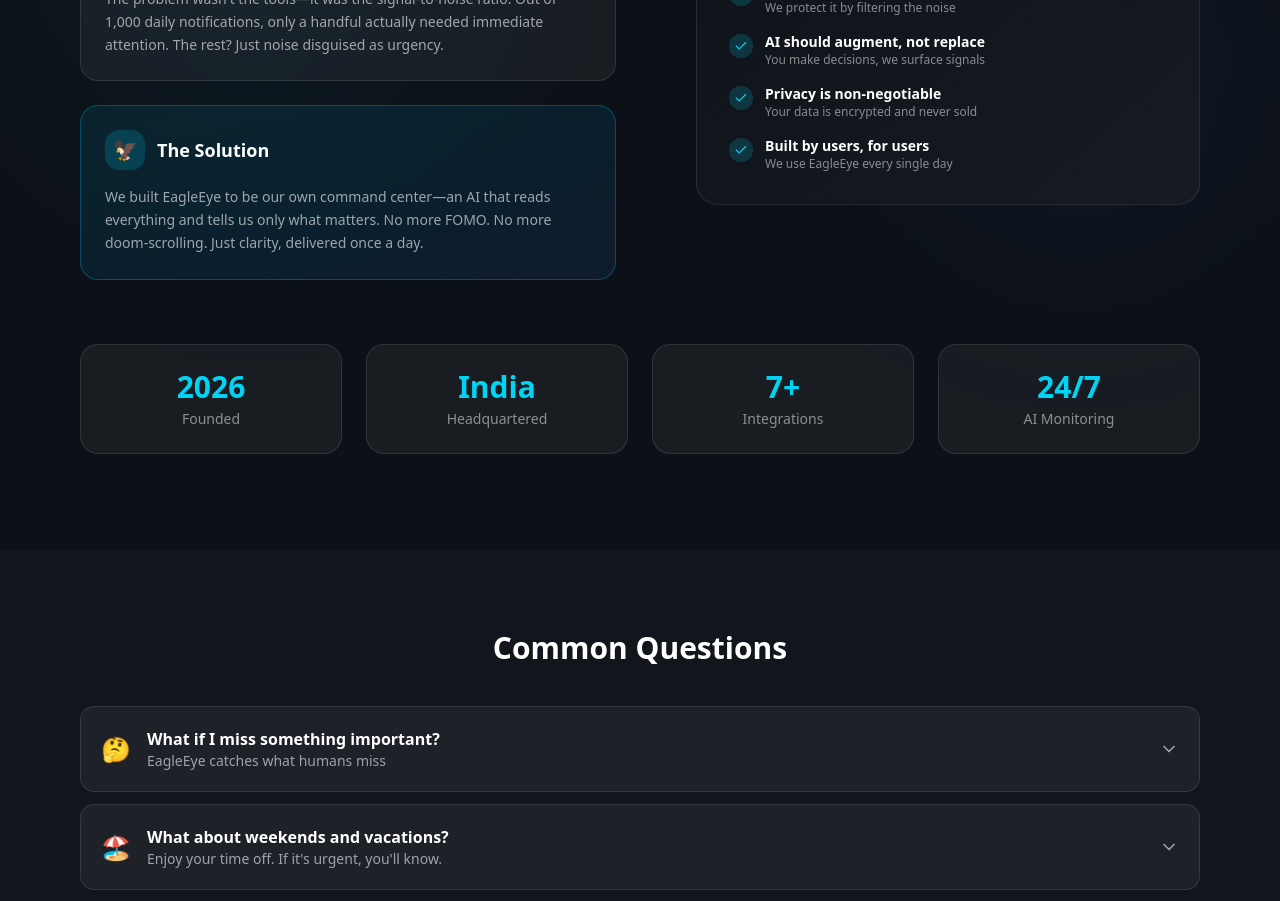
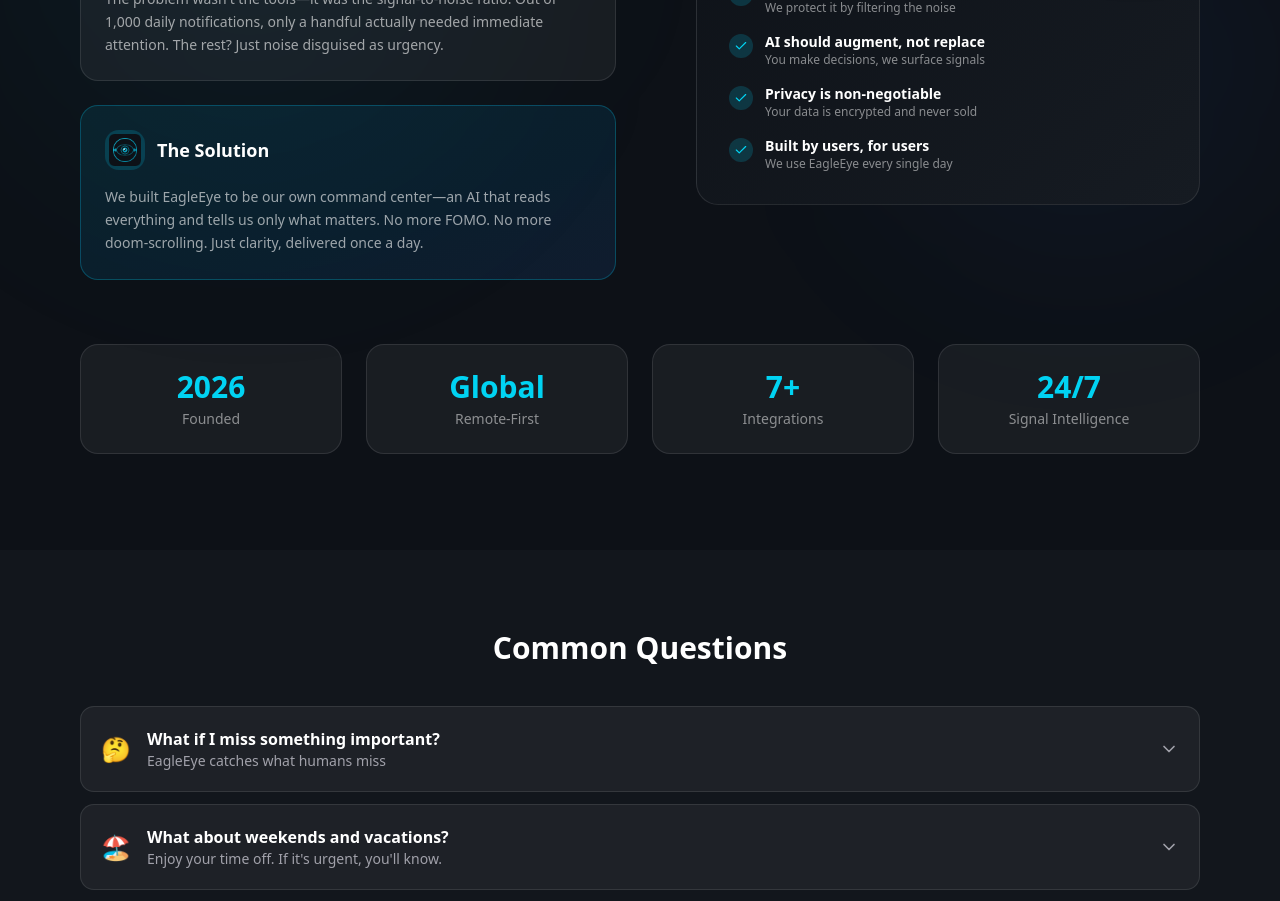
Before and after one commit to kumar26dushyant-lab/eagleeye-app, a Next.js app: page / in a window 1280 px wide. Shown: the part 4880-5781 px from the top of the page. Built offline with nearby package versions, Linux system fonts and the light colour scheme.

Commit message:
Fix: Global instead of India, Signal Intelligence instead of AI Monitoring, proper logo

```diff
--- a/src/app/page.tsx
+++ b/src/app/page.tsx
@@ -1099,8 +1099,8 @@
 
                 <div className="p-6 rounded-2xl bg-gradient-to-br from-cyan-500/10 to-blue-500/10 border border-cyan-500/30">
                   <div className="flex items-center gap-3 mb-4">
-                    <div className="w-10 h-10 rounded-xl bg-cyan-500/20 flex items-center justify-center">
-                      <span className="text-xl">🦅</span>
+                    <div className="w-10 h-10 rounded-xl bg-cyan-500/20 flex items-center justify-center overflow-hidden">
+                      <img src="/icon-192.png" alt="EagleEye" className="w-8 h-8 object-contain" />
                     </div>
                     <h3 className="font-bold text-lg">The Solution</h3>
                   </div>
@@ -1185,8 +1185,8 @@
                 <p className="text-white/50 text-xs sm:text-sm">Founded</p>
               </div>
               <div className="text-center p-4 sm:p-6 rounded-2xl bg-white/5 border border-white/10">
-                <div className="text-2xl sm:text-3xl font-black text-cyan-400 mb-1">India</div>
-                <p className="text-white/50 text-xs sm:text-sm">Headquartered</p>
+                <div className="text-2xl sm:text-3xl font-black text-cyan-400 mb-1">Global</div>
+                <p className="text-white/50 text-xs sm:text-sm">Remote-First</p>
               </div>
               <div className="text-center p-4 sm:p-6 rounded-2xl bg-white/5 border border-white/10">
                 <div className="text-2xl sm:text-3xl font-black text-cyan-400 mb-1">7+</div>
@@ -1194,7 +1194,7 @@
               </div>
               <div className="text-center p-4 sm:p-6 rounded-2xl bg-white/5 border border-white/10">
                 <div className="text-2xl sm:text-3xl font-black text-cyan-400 mb-1">24/7</div>
-                <p className="text-white/50 text-xs sm:text-sm">AI Monitoring</p>
+                <p className="text-white/50 text-xs sm:text-sm">Signal Intelligence</p>
               </div>
             </motion.div>
           </div>
```
